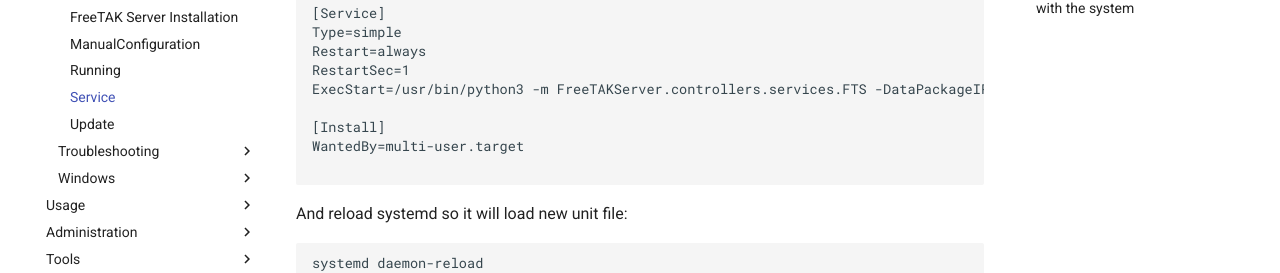
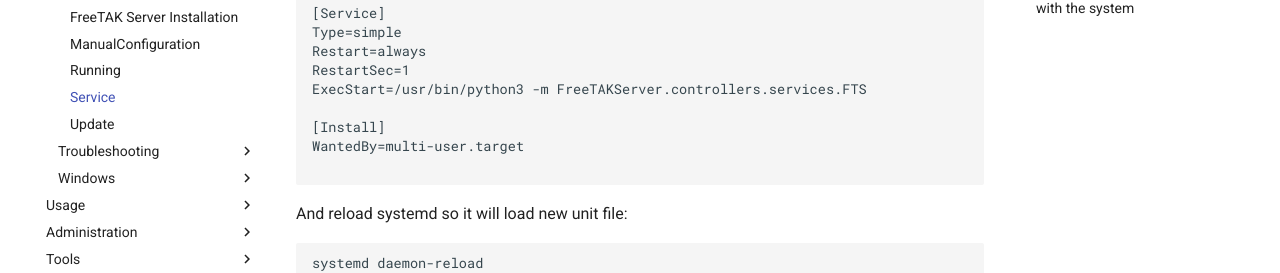
Before and after one commit to FreeTAKTeam/FreeTAKServer-User-Docs, an MkDocs documentation site: the page built from docs/docs/Installation/Linux/Service.md, in a window 1280 px wide and 900 px high, scrolled down 832 px. Shown: the part 352-625 px from the top of the window. Built offline with MkDocs 1.6.1 and Material for MkDocs 9.7.7, drawn with Linux system fonts in a browser that asks for light colours; comment, search, counter and statistics services are not loaded; some of the changed text lies outside the part shown.

Commit message:
Update Service.md

```diff
--- a/docs/docs/Installation/Linux/Service.md
+++ b/docs/docs/Installation/Linux/Service.md
@@ -42,7 +42,7 @@
 Type=simple
 Restart=always
 RestartSec=1
-ExecStart=/usr/bin/python3 -m FreeTAKServer.controllers.services.FTS -DataPackageIP 0.0.0.0 -AutoStart True
+ExecStart=/usr/bin/python3 -m FreeTAKServer.controllers.services.FTS
 
 [Install]
 WantedBy=multi-user.target
```
